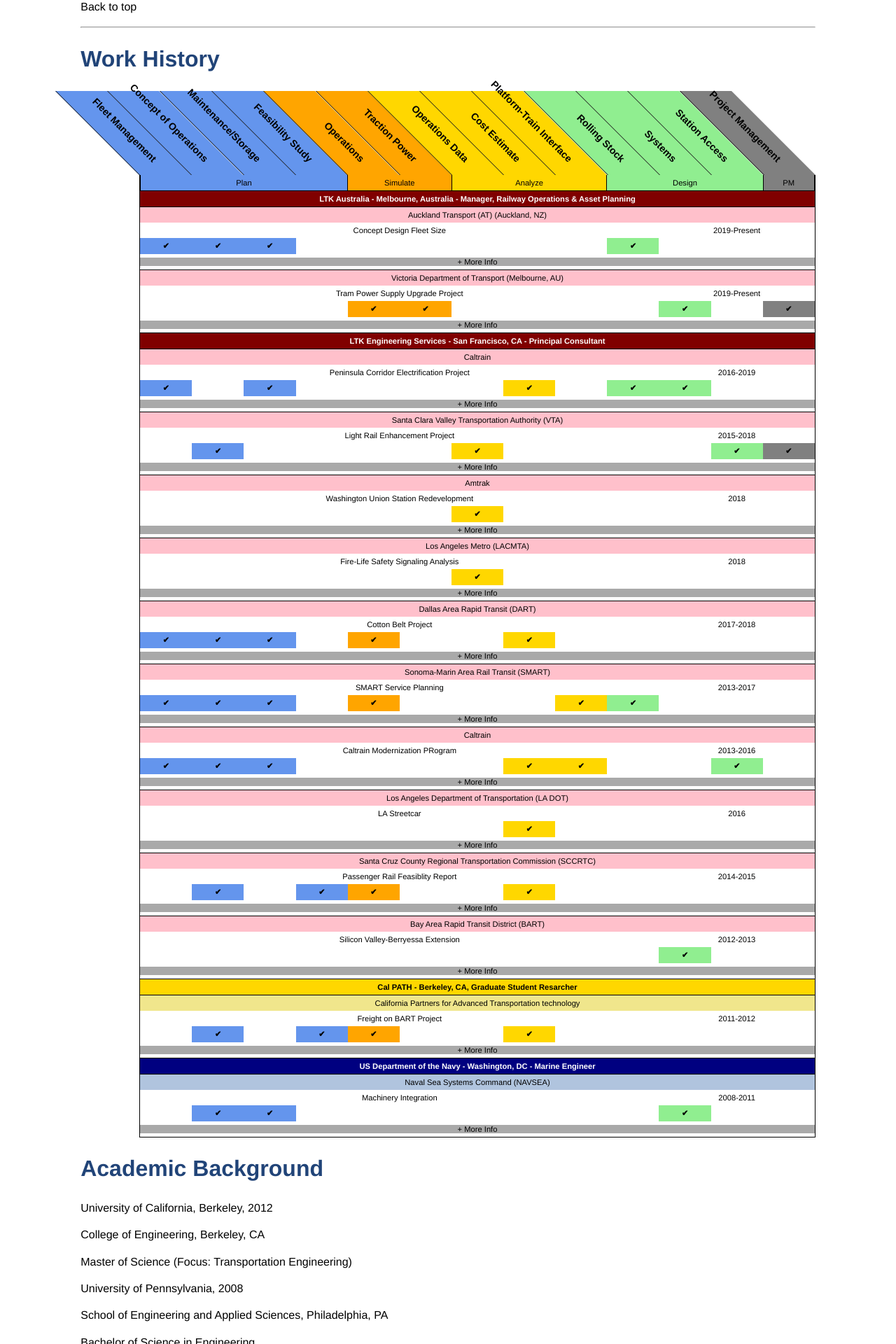
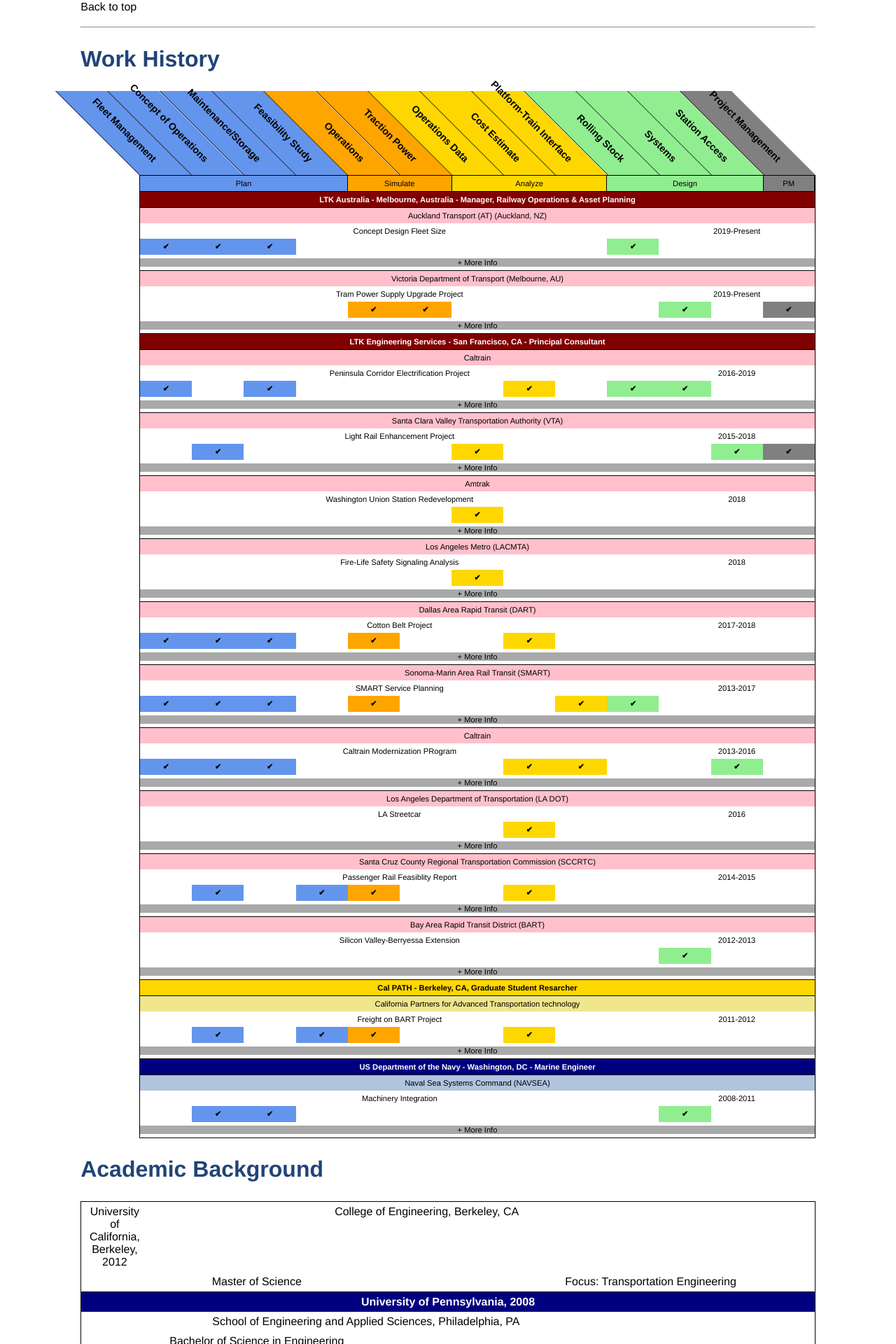
Before and after one commit to transited/transited.github.io, a Jekyll site: the page built from cv2.html, in a window 1280 px wide. Shown: the part 935-2855 px from the top of the page at 70% size. Built offline with Jekyll 4.4.1, drawn with Linux system fonts in a browser that asks for light colours; some of the changed text lies outside the part shown.

Commit message:
Edu table

```diff
--- a/css/main.css
+++ b/css/main.css
@@ -203,7 +203,7 @@
   display: grid;
   grid-template-columns: repeat(13, 1fr);
   margin-left: 84px;
-  border-style: hidden solid solid solid;
+  border-style: solid;
   border-width: 1px;
   font-size: .7em;
 }
@@ -220,14 +220,15 @@
 .navyclient {background-color: LightSteelBlue; border-top: 1px solid black; grid-column: span 13;}
 .proj{grid-column: span 10}
 .jobdate {grid-column: span 3;}
-.plan {background-color: CornflowerBlue; grid-column:span 4; border-style: hidden solid; border-width: 1px;}
+.plan {background-color: CornflowerBlue; grid-column:span 4; border-right: solid 1px black;}
 .sim {background-color: Orange; grid-column: span 2;}
 .analy {background-color: Gold; grid-column:span 3; border-style: hidden solid; border-width: 1px;}
 .design {background-color: LightGreen; grid-column:span 3;}
 .pm {background-color: Gray; grid-column: span 1; border-style: hidden solid; border-width: 1px;}
 .ltk {background-color: Maroon; border-top: 1px solid black; grid-column: span 13; font-weight: bold; color: white;}
 .cal {background-color: Gold; border-top: 1px solid black; grid-column: span 13; font-weight: bold;}
-.navy {background-color: Navy; border-top: 1px solid black; grid-column:span 13; font-weight: bold; color: white;}
+.navy {background-color: Navy; border-top: 1px solid black; grid-column: span 13; font-weight: bold; color: white;}
+.focus{grid-column: span 6;}
 
 .pcheck{background-color:CornflowerBlue; font-weight:bold;}
 .scheck{background-color:Orange; font-weight:bold;}
@@ -257,3 +258,15 @@
 .toggle:checked + .lbl-toggle + .collapsible-content {max-height: 80vh;}
 
 .collapsible-content .content-inner {padding: 2px; text-align: left;}
+
+.edu-container {
+  display: grid;
+  grid-template-columns: repeat(13, 1fr);
+  border: solid 1px black;
+}
+
+.edu-container > div {
+  text-align: center;
+  padding: 5px 5px;
+  align: middle;
+}
--- a/cv2.html
+++ b/cv2.html
@@ -321,12 +321,17 @@
     </div>
   </div>
   <h2 id="Edu">Academic Background</h2>
-  <p>University of California, Berkeley, 2012</p>
-  <p>College of Engineering, Berkeley, CA</p>
-  <p>Master of Science (Focus: Transportation Engineering)</p>
-  <p>University of Pennsylvania, 2008</p>
-  <p>School of Engineering and Applied Sciences, Philadelphia, PA</p>
-  <p>Bachelor of Science in Engineering</p>
-  <p>(Major: Mechanical Engineering | Minor: Philosophy)</p>
+  <div class="edu-container">
+    <div class="Cal">University of California, Berkeley, 2012</div>
+    <div class="proj">College of Engineering, Berkeley, CA</div>
+    <div class="focus">Master of Science</div>
+    <div></div>
+    <div class="focus"> Focus: Transportation Engineering</div>
+    <div class="navy">University of Pennsylvania, 2008</div>
+    <div class="proj">School of Engineering and Applied Sciences, Philadelphia, PA</div>
+    <div class="focus">Bachelor of Science in Engineering</div>
+    <div style="grid-column:span 7"></div>
+    <div style="focus">Major: Mechanical Engineering</div>
+    <div style="focus">Minor: Philosophy)</div>
   <p>Back to top</p>
 </div><!-- /.blurb -->
```
